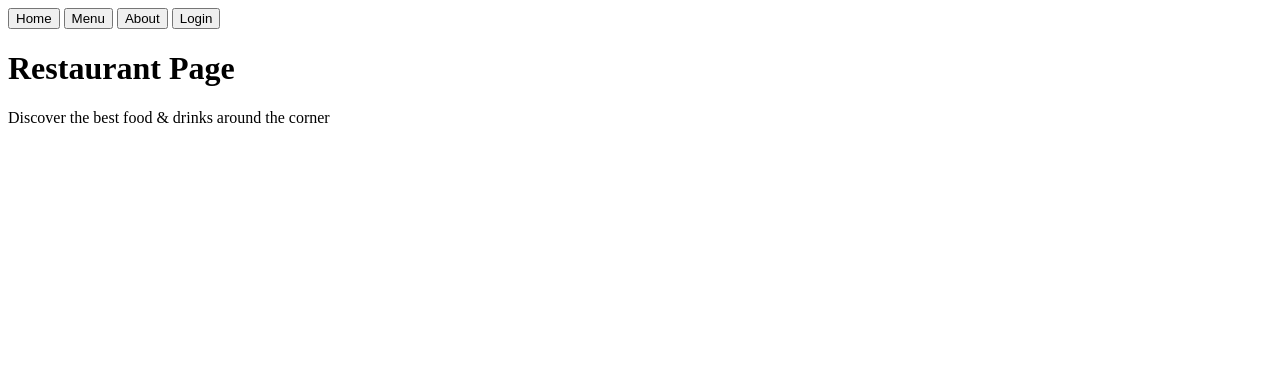
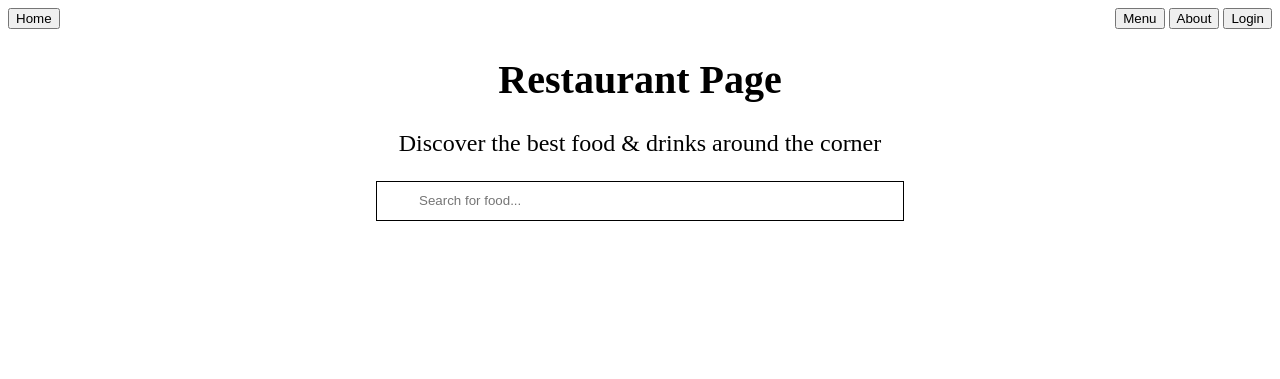
Before and after one commit to Rajanikanth0/odin-restaurant-page, a website built with webpack: page src/template.html in a window 1280 px wide. Built offline with nearby package versions, Linux system fonts and the light colour scheme.

Commit message:
feat: add some simple styles to the page

```diff
--- a/src/styles.css
+++ b/src/styles.css
@@ -4,3 +4,48 @@ html {
 *, *::before, *::after {
   box-sizing: inherit;
 }
+
+/* header */
+
+nav {
+  display: flex;
+  justify-content: space-between;
+}
+
+/* hero section */
+
+.hero-section {
+  width: 66ch;
+  margin: 0 auto;
+  text-align: center;
+  height: 20rem;
+}
+
+.hero-section .title {
+  font-size: 2.5rem;
+}
+
+.hero-section .description {
+  font-size: 1.5rem;
+}
+
+.hero-section .search {
+  height: 2.5rem;
+
+  display: flex;
+
+  margin: 0 auto;
+  border: thin solid black;
+}
+
+.search .icon {
+  width: 2.5rem;
+  height: 100%;
+}
+
+.search input {
+  flex: 1;
+
+  border: none;
+  outline: none;
+}
--- a/src/template.html
+++ b/src/template.html
@@ -10,10 +10,15 @@
 <body>
   <header>
     <nav>
-      <button>Home</button>
-      <button>Menu</button>
-      <button>About</button>
-      <button>Login</button>
+      <div class="left">
+        <button>Home</button>
+      </div>
+
+      <div class="right">
+        <button>Menu</button>
+        <button>About</button>
+        <button>Login</button>
+      </div>
     </nav>
   </header>
 
@@ -21,7 +26,10 @@
     <div class="hero-section">
       <h1 class="title">Restaurant Page</h1>
       <p class="description">Discover the best food & drinks around the corner</p>
-      <div class="search"></div>
+      <div class="search">
+        <div class="icon"></div>
+        <input type="search" placeholder="Search for food...">
+      </div>
     </div>
     <div class="items-section"></div>
   </div>
```
